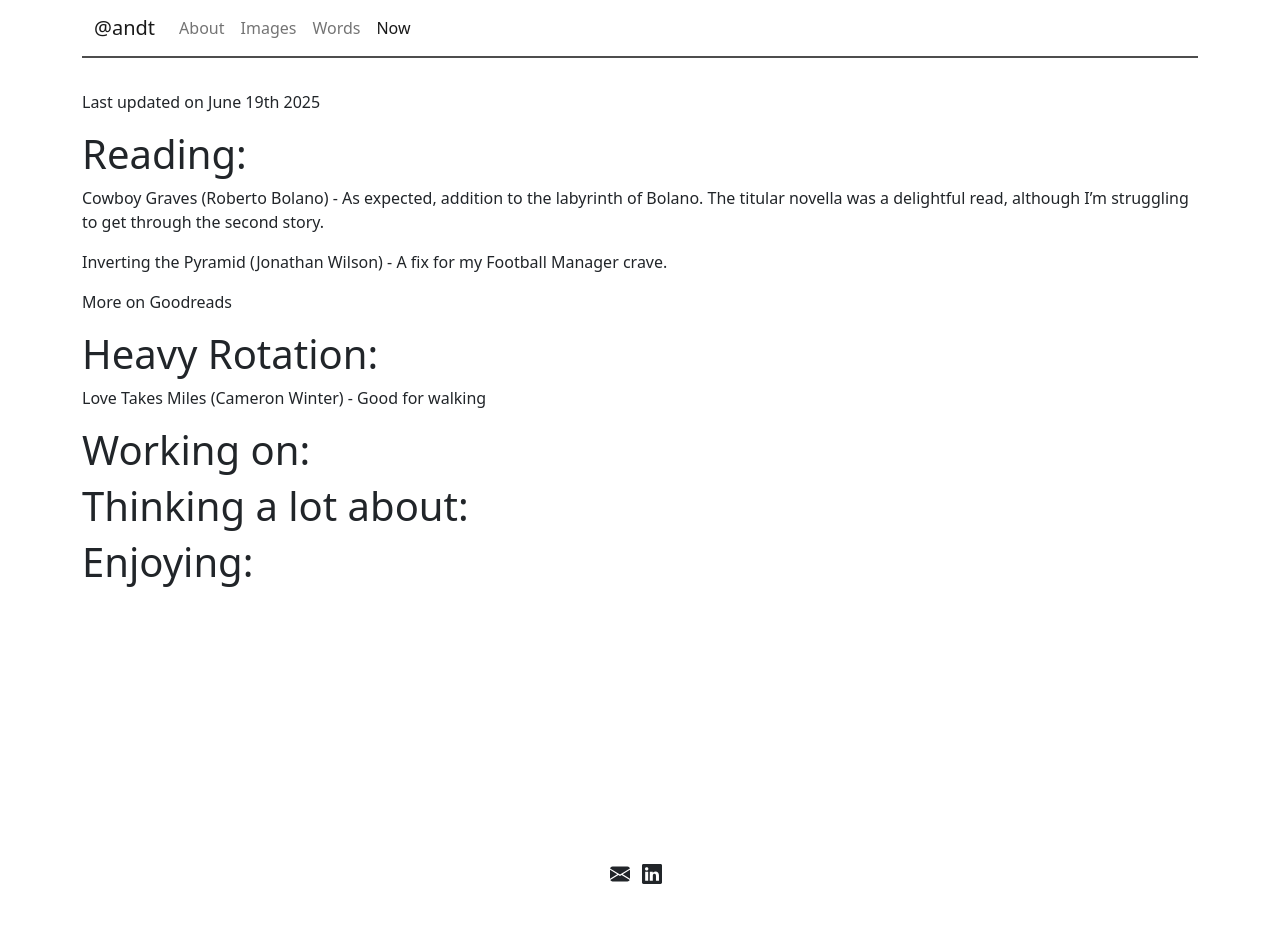
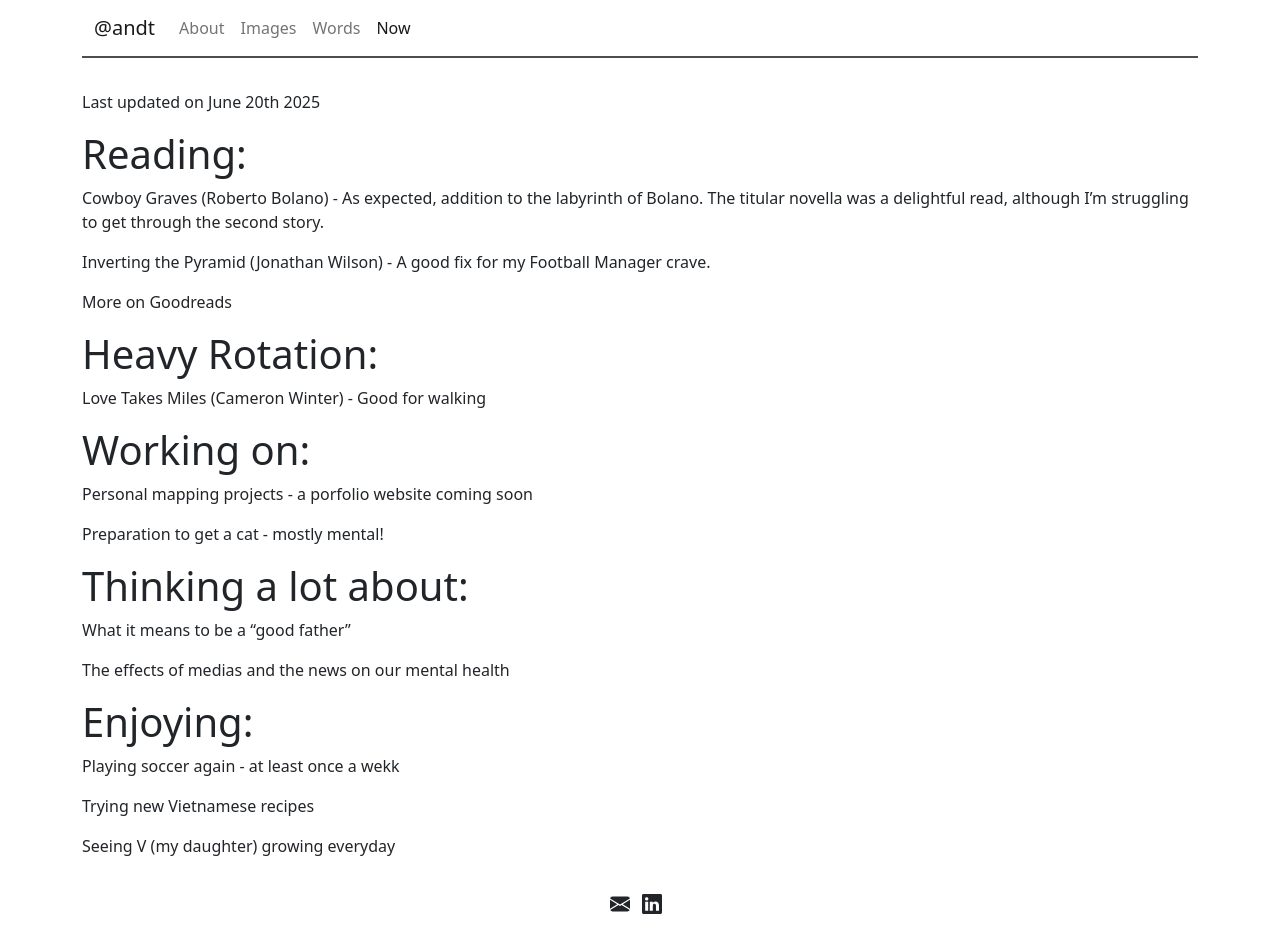
Before and after one commit to andothers/andothers.github.io, a Jekyll site: the page built from now.md, in a window 1280 px wide. Built offline with Jekyll 4.4.1, drawn with Linux system fonts in a browser that asks for light colours; before the commit the page ends 900 px from its top, so only the background shows below that.

Commit message:
Update now.md
Filled

```diff
--- a/now.md
+++ b/now.md
@@ -5,13 +5,13 @@ permalink: /now/
 ---
 
 
-Last updated on June 19th 2025
+Last updated on June 20th 2025
 
 # Reading:
 
 Cowboy Graves (Roberto Bolano) - As expected, addition to the labyrinth of Bolano. The titular novella  was a delightful read, although I’m struggling to get through the second story.
 
-Inverting the Pyramid (Jonathan Wilson) - A fix for my Football Manager crave.
+Inverting the Pyramid (Jonathan Wilson) - A good fix for my Football Manager crave.
 
 More on Goodreads
 
@@ -21,6 +21,21 @@ Love Takes Miles (Cameron Winter) - Good for walking
 
 # Working on:
 
+Personal mapping projects - a porfolio website coming soon
+
+Preparation to get a cat - mostly mental!
+
+
 # Thinking a lot about:
 
+What it means to be a "good father"
+
+The effects of medias and the news on our mental health
+
 # Enjoying:
+
+Playing soccer again - at least once a wekk
+
+Trying new Vietnamese recipes
+
+Seeing V (my daughter) growing everyday
```
